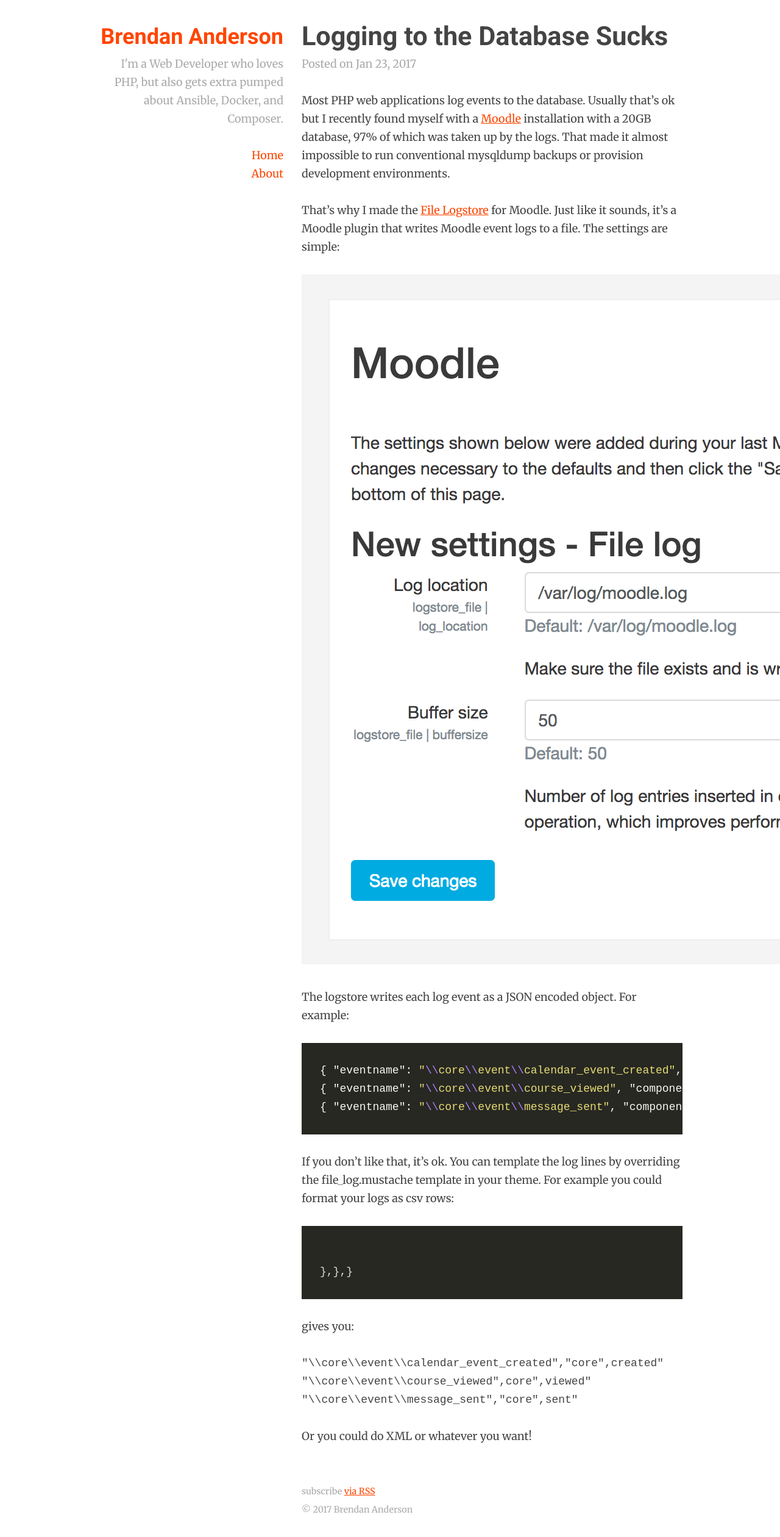
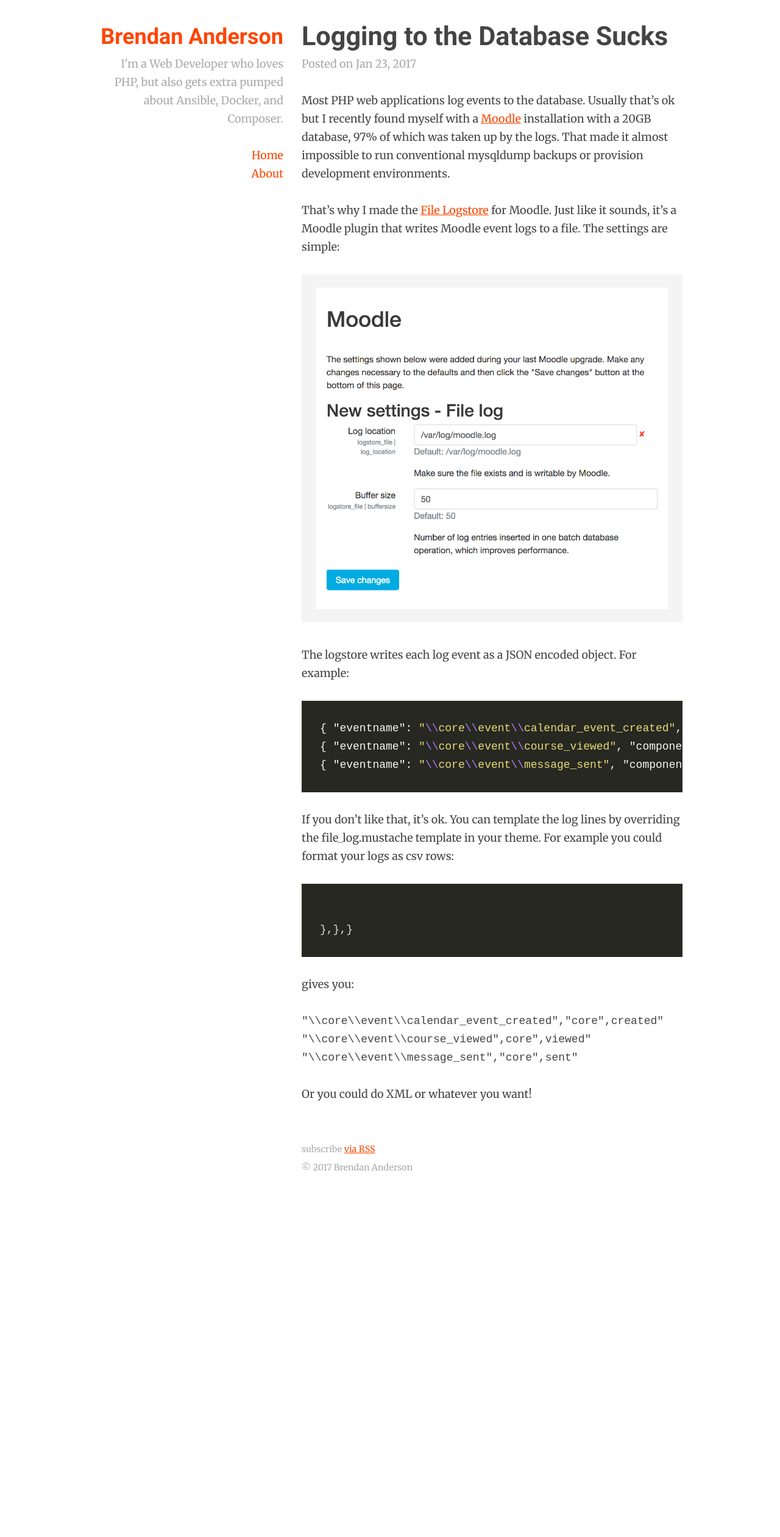
Before and after one commit to bander2/bander2.github.io, a Jekyll site: the page built from _posts/2017-01-23-logging-to-the-database-sucks.markdown, in a window 1280 px wide. Shown: the whole page at 61% size. Built offline with Jekyll 4.4.1, drawn with Linux system fonts in a browser that asks for light colours; after the commit the page ends 1959 px from its top, so only the background shows below that.

Commit message:
Prevent image overflow
Escape templating

Clarify template location

s

```diff
--- a/_sass/layout.scss
+++ b/_sass/layout.scss
@@ -97,3 +97,7 @@
 body > main > footer {
     @include verticle-rhythm(1rem, 1, 2);
 }
+
+body .post img {
+    max-width: 100%;
+}
```
